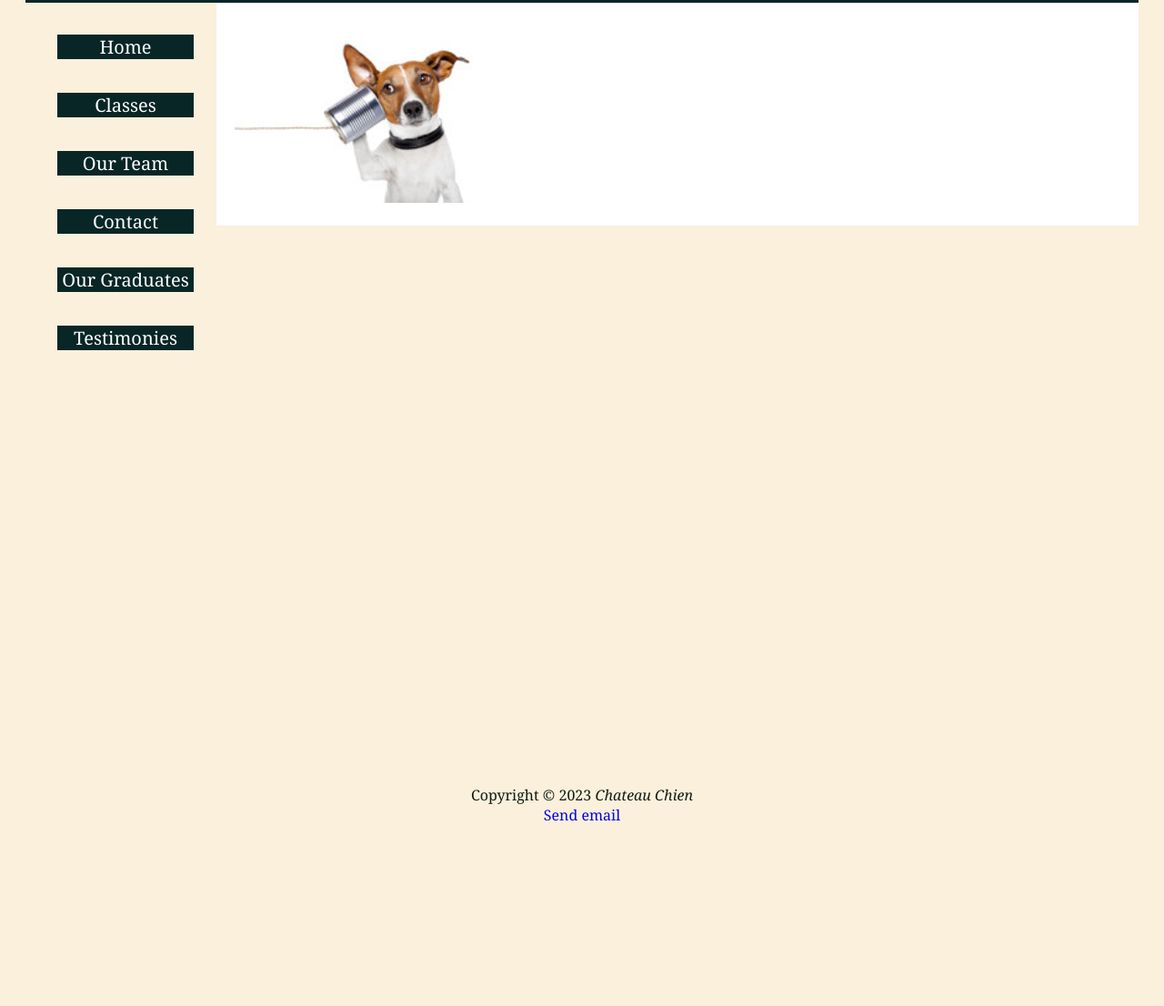
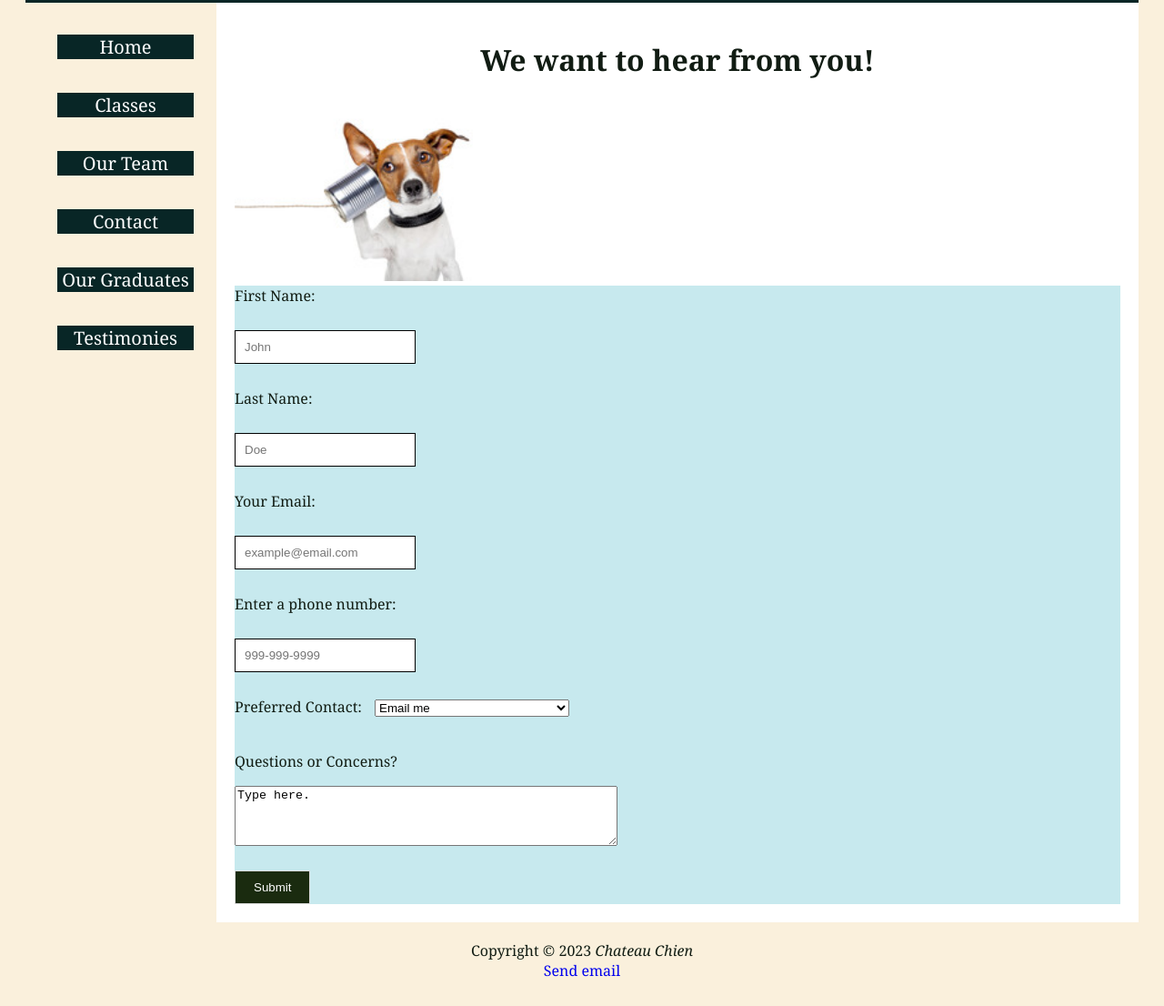
Before and after one commit to rrstepxp/roshane_firstgitweb.github.io, a plain HTML site: page contact.html in a window 1280 px wide. Shown: the part 168-1274 px from the top of the page at 91% size. Before the commit the page ends 1103 px from the top, so only its background shows below. Drawn offline with Linux system fonts and the light colour scheme.

Commit message:
Form Assignment

```diff
--- a/contact.html
+++ b/contact.html
@@ -8,11 +8,9 @@
 </head>
 <body>
        <!--Header section-->
-
     <header>
         <h1 id="pagetitle" class="mainheader">Chateau Chien</h1> <!--Website Title-->
     </header>
-
      <!--Navigation section-->
 
      <nav class="navcontainer">
@@ -24,9 +22,43 @@
         <a href="ourtestimonies.html">Testimonies</a>&nbsp;&nbsp;&nbsp;
     </nav>
 
+    <!--Paragraph Header and Adresss Section-->
+
     <main>
+
+    <!--Header for contact-->
+
+        <h1 id="formheader" class="contactheader"> We want to hear from you!</h1>
+
+   <!--Dog on phone image-->
+
         <img src="images/DogOnPhone.jpg" alt="Dog on Phone Image"  width="300">
-        <!--Paragraph Header and Adresss Section-->
+
+    <!--Form-->
+
+        <form class="form-inline" action="https://webdevbasics.net/scripts/demo.php" method="post">
+            <label for="fname">First Name:</label><br><br>
+            <input type="text" id="fname" name="first name" placeholder="John" required><br><br>
+            <label for="lname">Last Name:</label><br><br>
+            <input type="text" id="lname" name="last name" placeholder="Doe" required><br><br>
+            <label for="email">Your Email:</label><br><br>
+            <input type="email" id="email" name="email" placeholder="example@email.com" required><br><br>
+            <label for="phone">Enter a phone number:</label><br><br>
+            <input type="tel" id="phone" name="phone" placeholder="999-999-9999" pattern="[0-9]{3}-[0-9]{3}-[0-9]{4}" required><br><br>
+            <label for="pfcontact">Preferred Contact:</label>
+            <select name="preferred contact" id="pfcontact">
+              <option value="email me">Email me</option>
+              <option value="morning">Phone me between 9am – 11am</option>
+              <option value="afternoon">Phone me between 1pm – 4pm</option>
+              <option value="evening">Phone me between 6pm – 9pm</option>
+            </select>
+            <br><br>
+            <p><label for="questions">Questions or Concerns?</label></p>
+            <textarea id="questions" name="questions" rows="4" cols="50">Type here.</textarea>
+            <br><br>
+            <button type="submit">Submit</button>
+
+        </form>
     </main>
 
     <!--Footer section-->
--- /dev/null
+++ b/scripts/alert.js
@@ -0,0 +1,6 @@
+// alert.js
+
+// Define the function
+function welcomeMessage() {
+    alert("Welcome to the puppy paradise!");
+}
--- a/stylesheets/Chateau.css
+++ b/stylesheets/Chateau.css
@@ -57,6 +57,14 @@ header {
 
   }
 }
+
+/* Contact header section */
+
+#formheader {
+  text-align: center;
+
+}
+
 
 /* Page Title */
 
@@ -369,6 +377,47 @@ nav a:hover {
     grid-area: 4 / 4 / 4 / 4;
   }
 
+  /* FORM SECTION */
+
+  /* Style the form container */
+.form-inline {
+  background-color: #c7e9ee; /* Change the background color for the entire form */
+}
+
+  /* Style the form - display items horizontally */
+
+.form-inline label {
+  margin: 5px 10px 5px 0;
+  white-space: nowrap; /* Ensure label text stays on the same line */
+}
+
+/* Style the phone number label */
+.form-inline label[for="phone"] {
+  margin-right: 10px; /* Adjust margin for better alignment */
+}
+
+/* Style the input fields */
+.form-inline input {
+  vertical-align: middle;
+  margin: 5px 0; /* Adjust margin to ensure input fields are closer */
+  padding: 10px;
+  background-color: #ffffff;
+  border: 1px solid #000000;
+}
+
+/* Style the submit button */
+.form-inline button {
+  padding: 10px 20px;
+  background-color: rgb(26, 43, 15);
+  border: 1px solid #ddd;
+  color: white;
+}
+
+.form-inline button:hover {
+  background-color: rgb(223, 133, 73);
+}
+
+
 /* FOOTER SECTION */
 
 /* Footer styles */
@@ -402,6 +451,21 @@ footer {
 
 .ouremployees {
   width: 400px;
+}
+
+/* SMALL SCREEN FORM */
+
+/* Add responsiveness - display the form controls vertically instead of horizontally on screens that are less than 599px wide */
+
+@media (max-width: 599px) {
+  .form-inline input {
+    margin: 10px 0;
+  }
+
+  .form-inline {
+    flex-direction: column;
+    align-items: stretch;
+  }
 }
 
 }
```
Also changed, not shown: index.html (+13 -17 lines), old screenshots/Screenshot 2024-03-21 at 2.11.59 AM.png (added), old screenshots/Screenshot 2024-03-21 at 2.12.22 AM.png (added), old screenshots/Screenshot 2024-03-21 at 2.12.37 AM.png (added), old screenshots/Screenshot 2024-03-21 at 2.12.52 AM.png (added), old screenshots/Screenshot 2024-03-21 at 2.13.01 AM.png (added), 3 other files.
